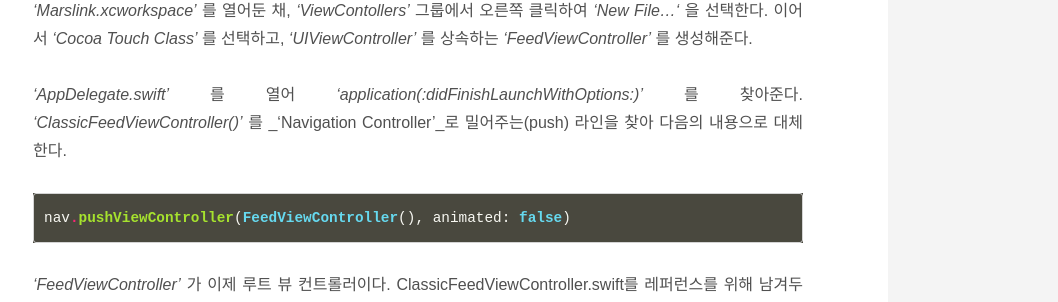
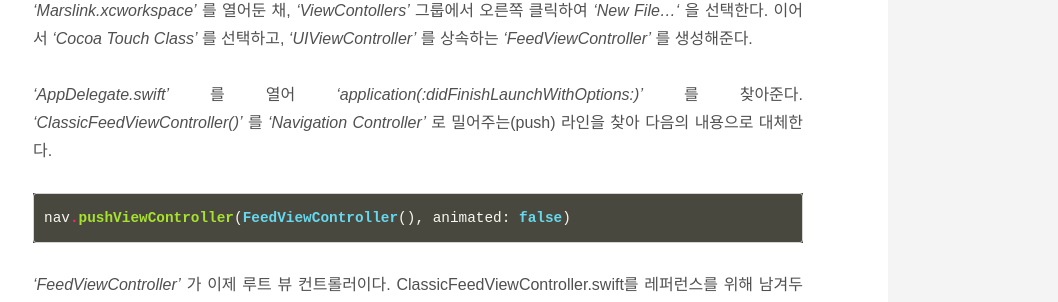
Before and after one commit to ThroughKim/throughkim.github.com, a Jekyll site: the page built from _posts/2017-01-12-IGListKit.md, in a window 1280 px wide and 900 px high, scrolled down 3916 px. Shown: the part 146-448 px from the top of the window, without its empty margins (222-1280 px from the left). Built offline with Jekyll 4.4.1, drawn with Linux system fonts in a browser that asks for light colours; some web fonts are replaced.

Commit message:
upload blog

````diff
--- a/_posts/2017-01-12-IGListKit.md
+++ b/_posts/2017-01-12-IGListKit.md
@@ -56,7 +56,7 @@ IGListKit은 Collection에서의 변경 사항을 식별하고, 적절한 행에
 
 _'Marslink.xcworkspace'_ 를 열어둔 채, _'ViewContollers'_ 그룹에서 오른쪽 클릭하여 _'New File...'_ 을 선택한다. 이어서 _'Cocoa Touch Class'_ 를 선택하고, _'UIViewController'_ 를 상속하는 _'FeedViewController'_ 를 생성해준다.
 
-_'AppDelegate.swift'_ 를 열어 _'application(:didFinishLaunchWithOptions:)'_ 를 찾아준다. _'ClassicFeedViewController()'_ 를 _'Navigation Controller'_로 밀어주는(push) 라인을 찾아 다음의 내용으로 대체한다.
+_'AppDelegate.swift'_ 를 열어 _'application(:didFinishLaunchWithOptions:)'_ 를 찾아준다. _'ClassicFeedViewController()'_ 를 _'Navigation Controller'_ 로 밀어주는(push) 라인을 찾아 다음의 내용으로 대체한다.
 
 ```swift
 nav.pushViewController(FeedViewController(), animated: false)
````
